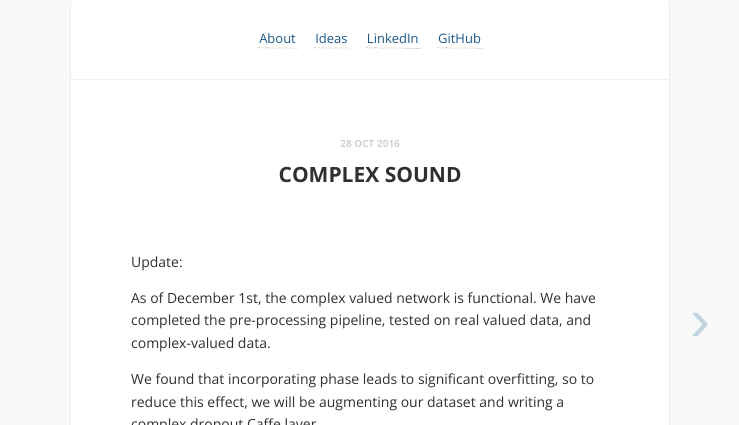
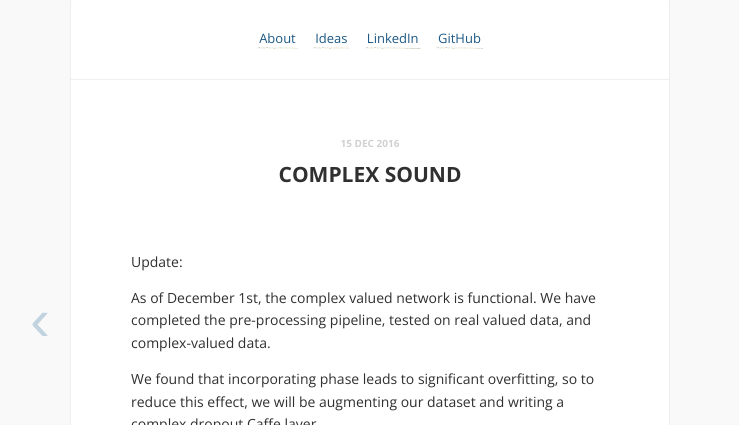
Before and after one commit to rileyedmunds/old-rileyedmunds.github.io, a Jekyll site: the page built from _posts/2016-12-15-complex-sound.md, in a window 1280 px wide. Shown: the part 175-600 px from the top of the page, without its empty margins (270-1009 px from the left). Built offline with Jekyll 4.4.1, drawn with Linux system fonts in a browser that asks for light colours; comment, search, counter and statistics services are not loaded.

Commit message:
complexsound update

```diff
--- a/_posts/2016-12-15-complex-sound.md
+++ b/_posts/2016-12-15-complex-sound.md
@@ -1,7 +1,7 @@
 ---
 layout: post
 title: Complex Sound
-date: 2016-10-28 15:01:42
+date: 2016-12-15 15:01:42
 ---
 
 Update:
```
